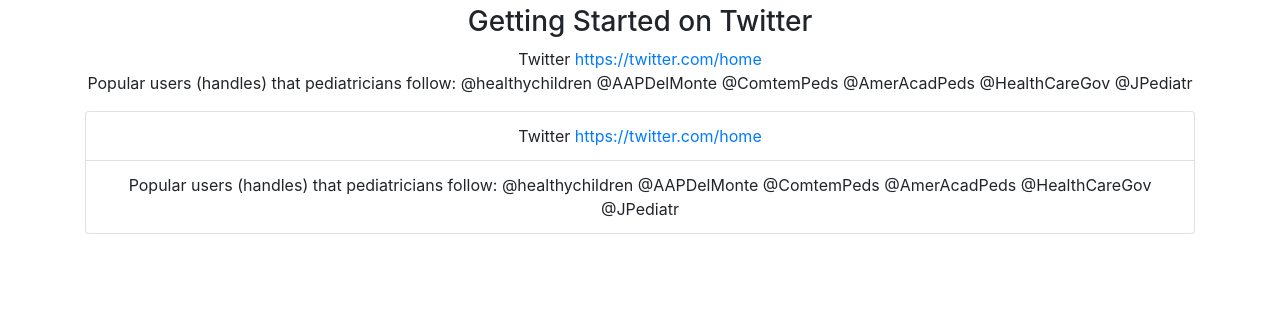
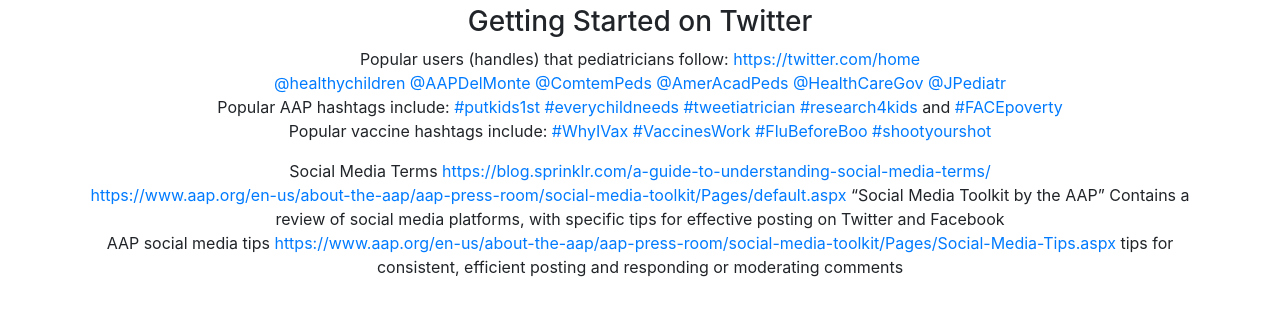
Before and after one commit to dac4837/PedsSM, a plain HTML site: page index.html in a window 1280 px wide. Shown: the part 51-366 px from the top of the page. Drawn offline with nearby package versions, Linux system fonts and the light colour scheme.

Commit message:
added first para

```diff
--- a/index.html
+++ b/index.html
@@ -13,14 +13,37 @@
 </div>
 <div class="container">
     <h3>Getting Started on Twitter</h3>
-    <p>Twitter <a href="https://twitter.com/home">https://twitter.com/home</a><br>
-        Popular users (handles) that pediatricians follow: @healthychildren @AAPDelMonte @ComtemPeds @AmerAcadPeds @HealthCareGov @JPediatr</p>
-    <p></p>
+    <p>Popular users (handles) that pediatricians follow: <a href="https://twitter.com/home">https://twitter.com/home</a><br>
+        <a href="https://twitter.com/">@healthychildren</a>
+        <a href="https://twitter.com/AAPDelMonte">@AAPDelMonte</a>
+        <a href="https://twitter.com/ComtemPeds">@ComtemPeds</a>
+        <a href="https://twitter.com/AmerAcadPeds">@AmerAcadPeds</a>
+        <a href="https://twitter.com/HealthCareGov">@HealthCareGov</a>
+        <a href="https://twitter.com/JPediatr">@JPediatr</a><br>
+        Popular AAP hashtags include: <a href="https://twitter.com/hashtag/putkids1st">#putkids1st</a>
+        <a href="https://twitter.com/hashtag/everychildneeds">#everychildneeds</a>
+        <a href="https://twitter.com/hashtag/tweetiatrician">#tweetiatrician</a>
+        <a href="https://twitter.com/hashtag/research4kids">#research4kids</a> and
+        <a href="https://twitter.com/hashtag/FACEpoverty">#FACEpoverty</a><br>
+        Popular vaccine hashtags include:
+        <a href="https://twitter.com/hashtag/WhyIVax">#WhyIVax</a>
+        <a href="https://twitter.com/hashtag/VaccinesWork">#VaccinesWork</a>
+        <a href="https://twitter.com/hashtag/FluBeforeBoo">#FluBeforeBoo</a>
+        <a href="https://twitter.com/hashtag/shootyourshot">#shootyourshot</a>
+    </p>
+    <p>
+        Social Media Terms <a href="https://blog.sprinklr.com/a-guide-to-understanding-social-media-terms/">https://blog.sprinklr.com/a-guide-to-understanding-social-media-terms/</a><br>
+        <a href="https://www.aap.org/en-us/about-the-aap/aap-press-room/social-media-toolkit/Pages/default.aspx">https://www.aap.org/en-us/about-the-aap/aap-press-room/social-media-toolkit/Pages/default.aspx</a>
+        “Social Media Toolkit by the AAP” Contains a review of social media platforms, with specific tips for effective posting on Twitter and Facebook<br>
+        AAP social media tips <a href="https://www.aap.org/en-us/about-the-aap/aap-press-room/social-media-toolkit/Pages/Social-Media-Tips.aspx">https://www.aap.org/en-us/about-the-aap/aap-press-room/social-media-toolkit/Pages/Social-Media-Tips.aspx</a> tips for consistent, efficient posting and responding or moderating comments
 
+    </p>
+<!--
     <ul class="list-group">
         <li class="list-group-item">Twitter <a href="https://twitter.com/home">https://twitter.com/home</a></li>
         <li class="list-group-item">Popular users (handles) that pediatricians follow: @healthychildren @AAPDelMonte @ComtemPeds @AmerAcadPeds @HealthCareGov @JPediatr</li>
     </ul>
+    -->
 </div>
 
 <script src="https://code.jquery.com/jquery-latest.min.js"></script>
```
